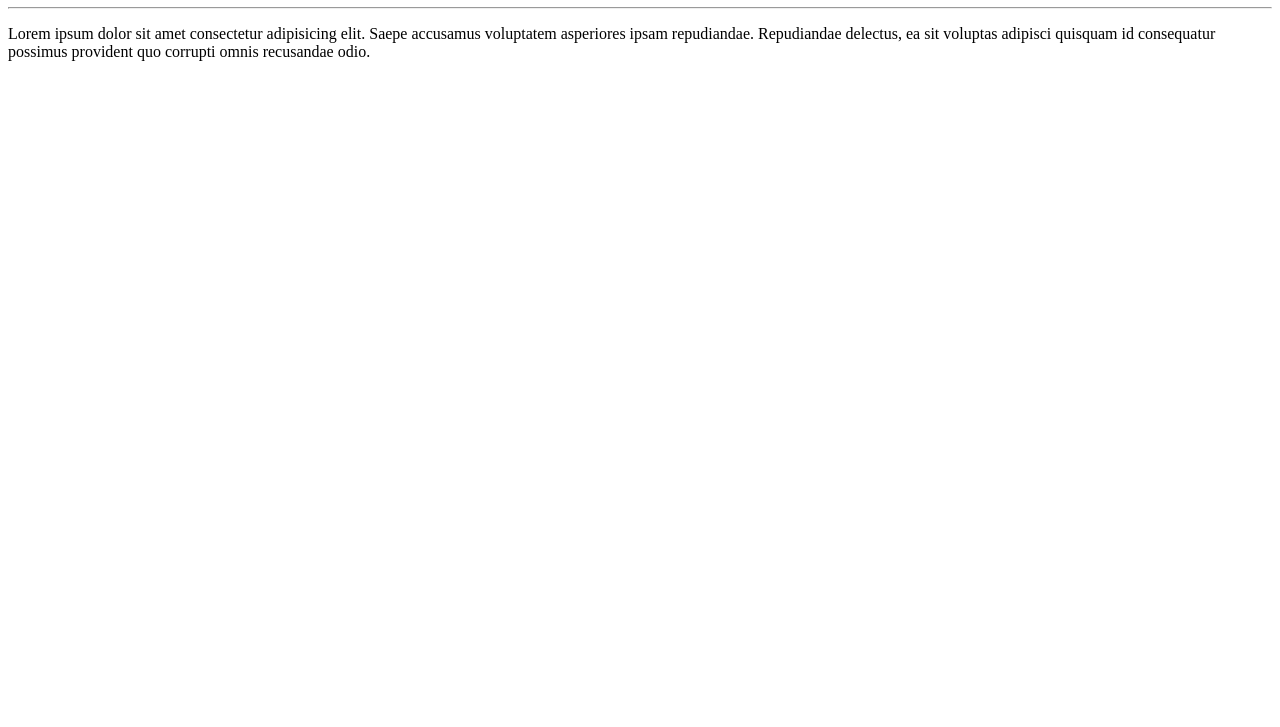
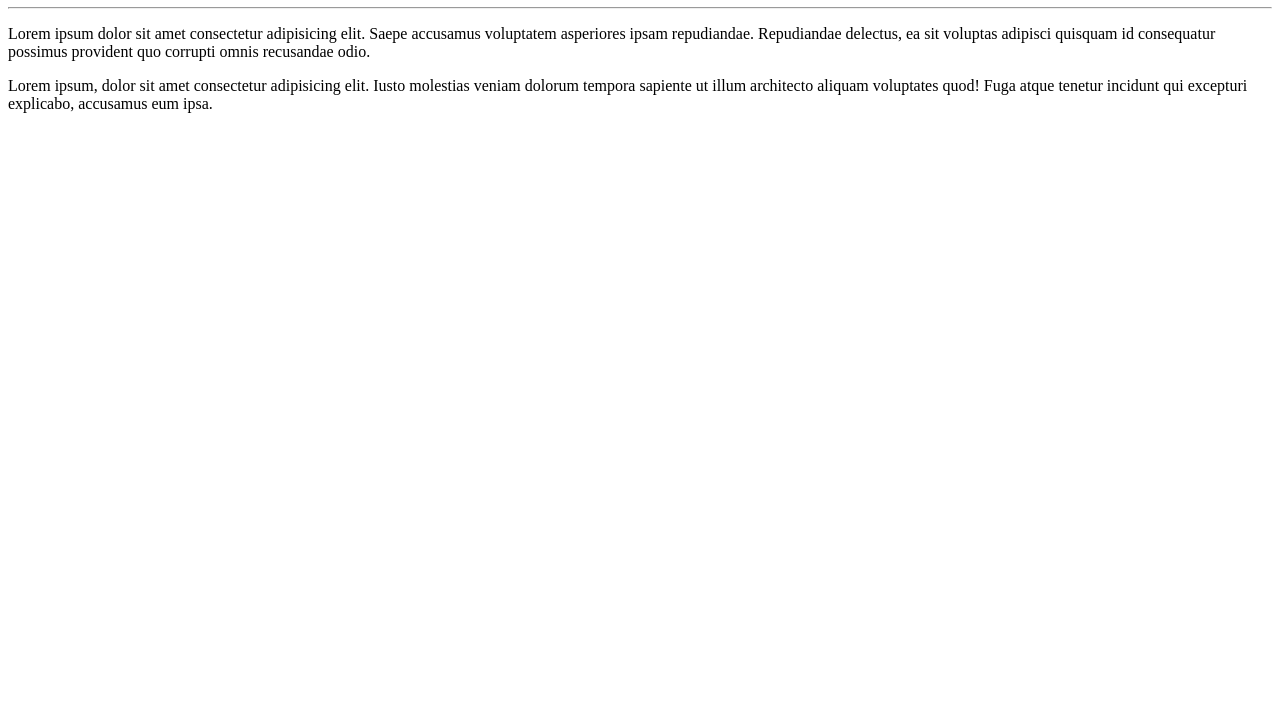
Before and after one commit to DeborahRocha/Ola-Mundo, a plain HTML site: page site-exemplo/index.html in a window 1280 px wide. Shown: the part 73-800 px from the top of the page. Drawn offline with Linux system fonts and the light colour scheme.

Commit message:
Adicionei um parágrafo

```diff
--- a/site-exemplo/index.html
+++ b/site-exemplo/index.html
@@ -10,5 +10,6 @@
     <h1>Olá, Mundo!</h1>
     <hr>
     <p>Lorem ipsum dolor sit amet consectetur adipisicing elit. Saepe accusamus voluptatem asperiores ipsam repudiandae. Repudiandae delectus, ea sit voluptas adipisci quisquam id consequatur possimus provident quo corrupti omnis recusandae odio.</p>
+    <p>Lorem ipsum, dolor sit amet consectetur adipisicing elit. Iusto molestias veniam dolorum tempora sapiente ut illum architecto aliquam voluptates quod! Fuga atque tenetur incidunt qui excepturi explicabo, accusamus eum ipsa.</p>
 </body>
 </html>
```
